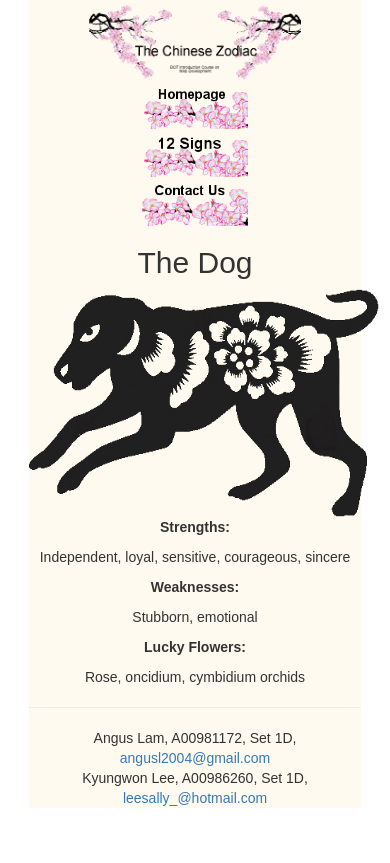
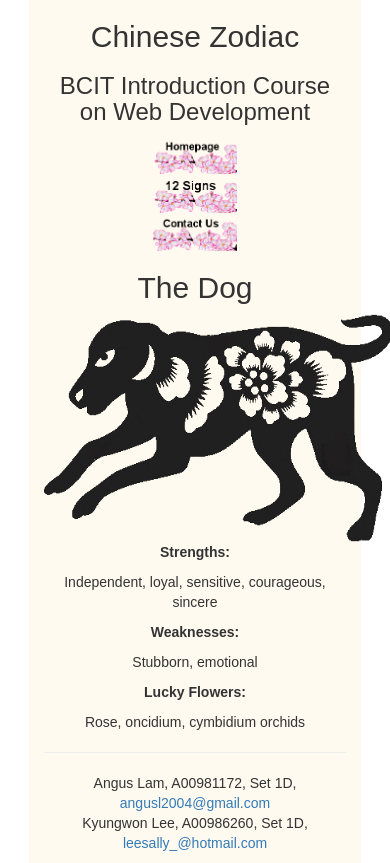
Before and after one commit to aaaaalammmmm/COMP-1536-Assignment-2, a plain HTML site: page ChineseZodiacs/dog.html in a window 390 px wide. Drawn offline with nearby package versions, Linux system fonts and the light colour scheme; files whose address does not match are found by name.

Commit message:
alternative banner is now displayed in mobile viewport

```diff
--- a/ChineseZodiacs/dog.html
+++ b/ChineseZodiacs/dog.html
@@ -10,20 +10,24 @@
 	<script src="js/bootstrap.min.js"></script>
 </head>
 <body>
-	<div id="container">
+	<div id="container" class="container-fluid">
 		<header>
-			<div id="banner">
+			<div class ="visible-md visible-lg" id="banner-desktop">
 				<img src="images/ChineseZodiacBanner1.png" alt="The Chinese Zodiac"/>
+            </div>
+			<div class ="visible-xs visible-sm" id="banner-mobile">
+				<h2>Chinese Zodiac</h2>
+				<h3>BCIT Introduction Course on Web Development</h3>
             </div>
 			<nav id="buttons">
 				<div class="row">
-					<div class="col-sm-4"><a href="index.html"><img src="images/homepage.png" alt="homepage" /></a></div>
-					<div class="col-sm-4"><a href="12signs.html"><img src="images/12signs.png" alt="12 Signs" /></a></div>
-					<div class="col-sm-4"><a href="contactus.html"><img src="images/contactus.png" alt="Contact Us" /></a></div>
+					<div class="col-md-4"><a href="index.html"><img src="images/homepage.png" alt="homepage" /></a></div>
+					<div class="col-md-4"><a href="12signs.html"><img src="images/12signs.png" alt="12 Signs" /></a></div>
+					<div class="col-md-4"><a href="contactus.html"><img src="images/contactus.png" alt="Contact Us" /></a></div>
 				</div>
 			</nav>
 		</header>
-		<div id="content">
+		<section>
 			<h2>The Dog</h2>
 			<img src="images/999dog.png" style="width:350px;height:228px;" alt="The Dog"/>
 				<p><b>Strengths:</b></p>
@@ -32,16 +36,16 @@
 					<p>Stubborn, emotional</p>
 				<p><b>Lucky Flowers:</b></p>
 					<p>Rose, oncidium, cymbidium orchids</p>
-		</div>
-		<div id="footer-line">
-			<hr />
-		</div>
-		<div id="footer">
+		</section>
+		<footer>
+			<div id="footer-line">
+				<hr />
+			</div>
 			<p>
-			 Angus Lam, A00981172, Set 1D,  <a href='mai&#108;to&#58;%6&#49;ngu&#115;%&#54;C2&#48;&#48;%3&#52;&#64;%67%6Dail%&#50;&#69;com'>angusl2004@gmail.com</a><br />
+            Angus Lam, A00981172, Set 1D, <a href='mai&#108;to&#58;%6&#49;ngu&#115;%&#54;C2&#48;&#48;%3&#52;&#64;%67%6Dail%&#50;&#69;com'>angusl2004@gmail.com</a><br />
 			Kyungwon Lee, A00986260, Set 1D, <a href='m&#97;i&#108;t&#111;&#58;l%&#54;5&#37;&#54;5sall%7&#57;&#95;%4&#48;&#104;%6Ftm%61%&#54;9&#108;&#46;&#99;o%6D'>leesally_@hotmail.com</a>
-			</p>
-		</div>
+            </p>
+		</footer>
 	</div>
 </body>
 </html>
--- a/ChineseZodiacs/style/ChineseZodiacs.css
+++ b/ChineseZodiacs/style/ChineseZodiacs.css
@@ -49,7 +49,7 @@ footer {
 
 #buttons {
     list-style-type: none;
-    max-width: 40%;
+    max-width: 35%;
     margin: auto;
     padding: 0;
     overflow: hidden;
@@ -65,7 +65,7 @@ footer {
 	margin:auto;
 }
 
-#banner {
+#banner-desktop {
     text-align: center;
     margin: auto;
     width: 80%;
```
Also changed, not shown: ChineseZodiacs/12signs.html (+10 -6 lines), ChineseZodiacs/contactus.html (+9 -5 lines), ChineseZodiacs/dragon.html (+18 -14 lines), ChineseZodiacs/horse.html (+18 -14 lines), ChineseZodiacs/index.html (+11 -5 lines), ChineseZodiacs/monkey.html (+11 -7 lines), ChineseZodiacs/ox.html (+11 -7 lines), ChineseZodiacs/pig.html (+11 -7 lines), ChineseZodiacs/rabbit.html (+11 -7 lines), ChineseZodiacs/rat.html (+11 -7 lines), ChineseZodiacs/rooster.html (+11 -7 lines), ChineseZodiacs/sheep.html (+11 -7 lines), ChineseZodiacs/snake.html (+11 -7 lines), ChineseZodiacs/tiger.html (+11 -7 lines).
